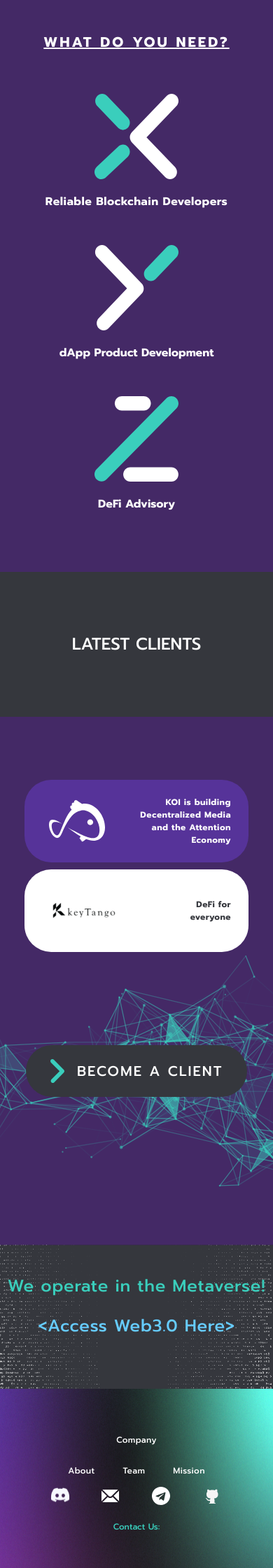
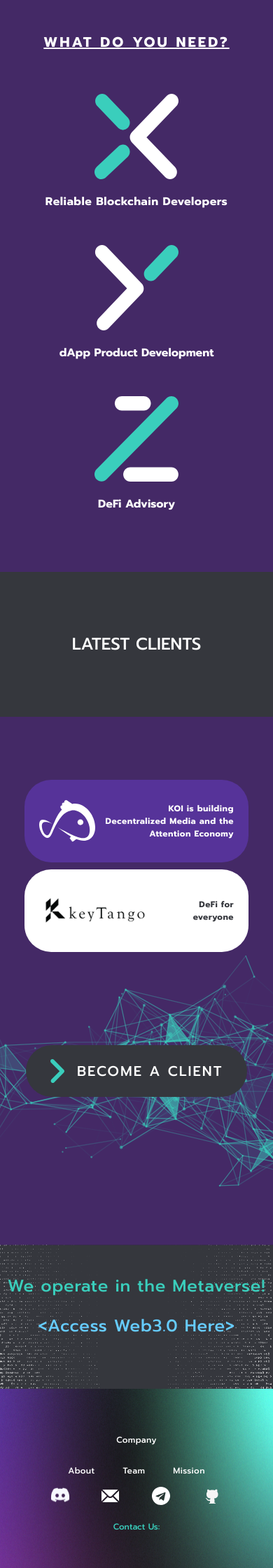
Before and after one commit to technology-xyz/new-site, a Jekyll site: the page built from index.html, in a window 390 px wide. Shown: the part 704-2944 px from the top of the page at 70% size. Built offline with Jekyll 4.4.1, drawn with Linux system fonts in a browser that asks for light colours.

Commit message:
update home section style

```diff
--- a/_sass/pages/home/sections.scss
+++ b/_sass/pages/home/sections.scss
@@ -114,7 +114,7 @@
           margin-bottom: 20px;
         }
         .keytango-descr {
-          color: #35373D;
+          color: #35373d;
           margin-left: 50px;
           margin-right: 25px;
           flex: 1;
@@ -124,7 +124,7 @@
         @media (max-width: 768px) {
           margin: 5px 35px;
           img {
-            width: 100px;
+            width: 160px;
           }
           .keytango-descr {
             text-align: right;
@@ -276,30 +276,62 @@
   }
   @media (max-width: 575px) {
     .become-a-client {
-      .koi-box {
-        img {
-          margin-left: 20px;
-          width: 80px;
+      .clients-wrapper {
+        .koi-box {
+          padding: 21px;
+          img {
+            margin: 0;
+          }
+          .koi-descr {
+            margin-left: 14px;
+            margin-right: 0;
+            flex: 1;
+            text-align: right;
+          }
         }
-        .koi-descr {
-          margin-left: 25px;
-          margin-right: 25px;
-          flex: 1;
+        .keytango-box {
+          padding: 21px;
+          img {
+            margin: 0;
+            width: 160px;
+          }
+          .keytango-descr {
+            margin-left: 14px;
+            margin-right: 0;
+            flex: 1;
+            text-align: right;
+          }
         }
       }
     }
   }
   @media (max-width: 450px) {
     .become-a-client {
-      .koi-box {
-        img {
-          margin: 10px 0 10px 20px;
+      .clients-wrapper {
+        .koi-box {
+          padding: 21px;
+          img {
+            margin: 0;
+          }
+          .koi-descr {
+            margin-left: 14px;
+            margin-right: 0;
+            flex: 1;
+            text-align: right;
+          }
         }
-        .koi-descr {
-          margin-left: 0px;
-          margin-right: 25px;
-          flex: 1;
-          text-align: right;
+        .keytango-box {
+          padding: 21px;
+          img {
+            margin: 0;
+            width: 160px;
+          }
+          .keytango-descr {
+            margin-left: 14px;
+            margin-right: 0;
+            flex: 1;
+            text-align: right;
+          }
         }
       }
     }
```
